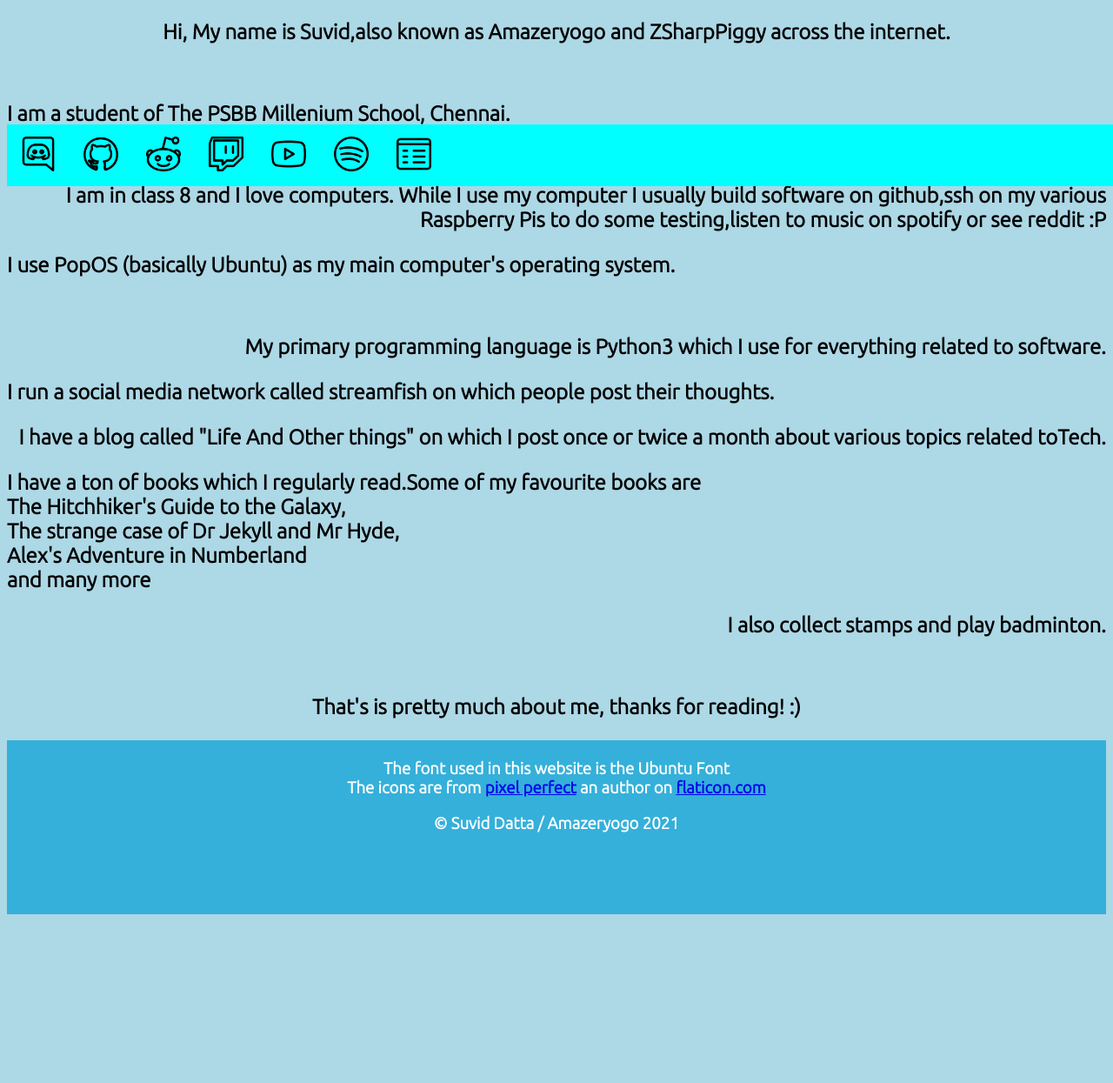
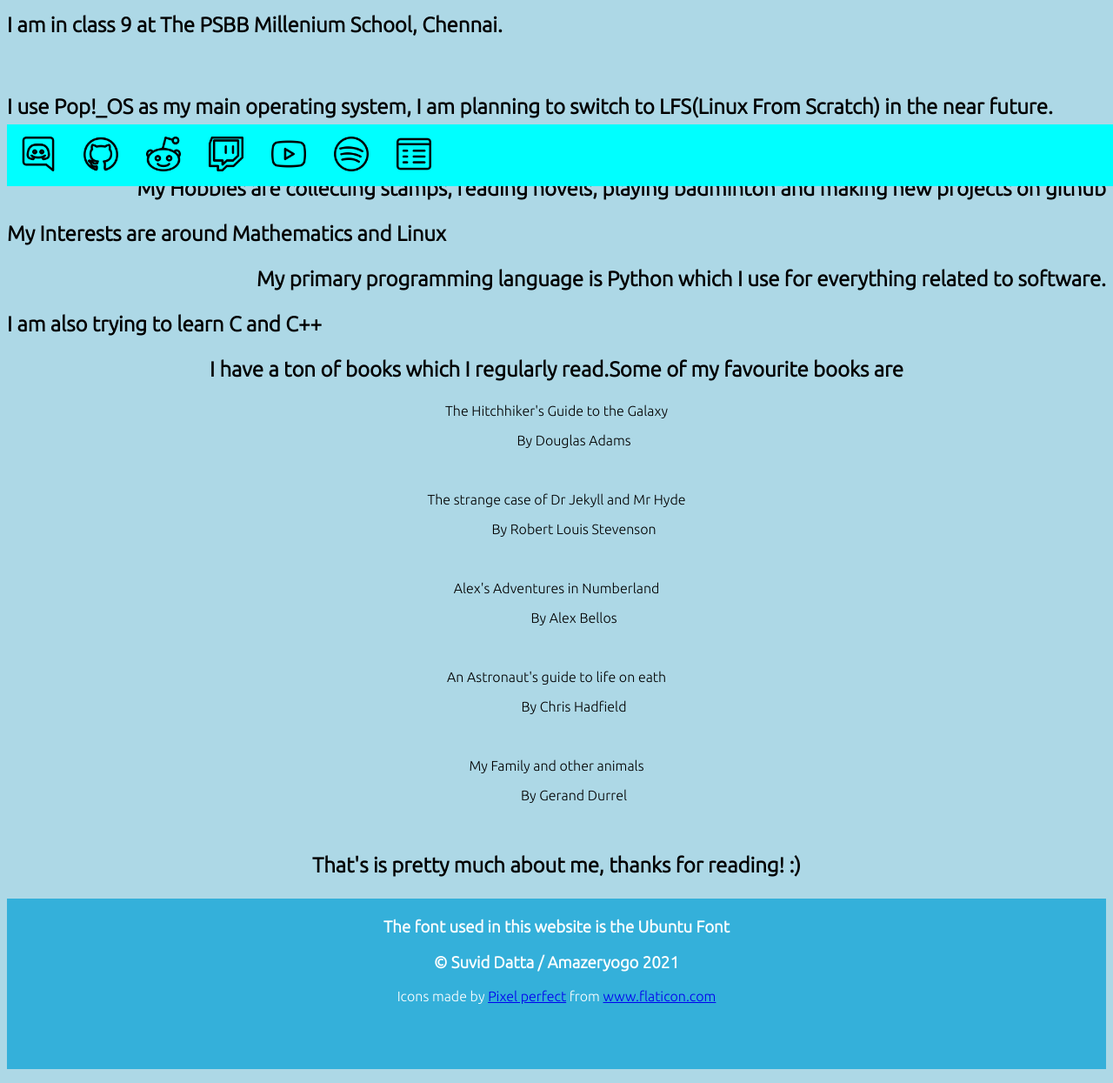
Before and after one commit to Amazeryogo/Project-Inspirations, a Flask app: page / in a window 1280 px wide. Shown: the part 586-1831 px from the top of the page at 87% size. Before the commit the page ends 1637 px from the top, so only its background shows below. Run offline with Flask 2, Linux system fonts and the light colour scheme.

Commit message:
Update index.html

```diff
--- a/templates/index.html
+++ b/templates/index.html
@@ -6,7 +6,7 @@
    <meta name="keywords" content="Suvid, Famous, legend">
    <meta name="author" content="Suvid Datta">
    <meta name="viewport" content="width=device-width, initial-scale=1.0">
-    <title>Suvid Datta</title>
+    <title>Suvid's website</title>
     <style type="text/css">
        @import url('https://fonts.googleapis.com/css2?family=Ubuntu:wght@300&display=swap');
         .navbar {
@@ -55,23 +55,38 @@ footer {
 
 </head>
 <body>
-<h1 style="text-align:center;">Suvid Datta</h1>
-<h4 style="text-align:center"> PS: your ip is {{ip}}, DONT PANIC! Have a 🍪</h4>
+<h1 style="text-align:center;">Suvid's Personal Website</h1>
+<h4 style="text-align:center"> PS: your ip is {{ip}}, DONT PANIC!</h4>
 <br/>
 <br/>
 <br/>
 
-<h1><p style="text-align: center;">About Me!</h1>
+
  <td><img class="center" src="{{ picture }}"></td>
-<h2><p style="text-align: center;">Hi, My name is Suvid,also known as Amazeryogo and ZSharpPiggy across the internet.</p></h2></br>
-<h2><p style="text-align: left;">I am a student of The PSBB Millenium School, Chennai.</p></h2></br>
-<h2><p style="text-align: right;">I am in class 8 and I love computers. While I use my computer I usually build software on github,ssh on my various Raspberry Pis to do some testing,listen to music on spotify or see reddit :P</p></h2>
-<h2><p style="text-align: left;"> I use PopOS (basically Ubuntu) as my main computer's operating system.</p></h2></br>
-<h2><p style="text-align: right;">My primary programming language is Python3 which I use for everything related to software.</p></h2>
-<h2><p style="text-align: left">I run a social media network called streamfish on which people post their thoughts.</p></h2>
-<h2><p style="text-align: right;">I have a blog called "Life And Other things" on which I post once or twice a month about various topics related toTech.</p></h2>
-<h2><p style="text-align: left;">I have a ton of books which I regularly read.Some of my favourite books are <br/> The Hitchhiker's Guide to the Galaxy, <br/> The strange case of Dr Jekyll and Mr Hyde, <br/>Alex's Adventure in Numberland <br/> and many more </p></h2>
-<h2><p style="text-align: right;">I also collect stamps and play badminton.</p></h2><br/>
+<h2><p style="text-align: center;">Hi,I am Suvid Datta! My Username is Amazeryogo</p></h2></br>
+<h2><p style="text-align: left;">I am in class 9 at The PSBB Millenium School, Chennai.</p></h2></br>
+<h2><p style="text-align: left;">I use Pop!_OS as my main operating system, I am planning to switch to LFS(Linux From Scratch) in the near future.</p></h2></br>
+<h2><p style="text-align: right">My Hobbies are collecting stamps, reading novels, playing badminton and making new projects on github</p></h2>
+<h2><p style="text-align: left;">My Interests are around Mathematics and Linux</p></h2>
+<h2><p style="text-align: right;">My primary programming language is Python which I use for everything related to software.</p></h2>
+<h2><p style="text-align: left;">I am also trying to learn C and C++</p></h2>
+<h2><p style="text-align: center;">I have a ton of books which I regularly read.Some of my favourite books are </p></h2>
+  <dl>
+  <dt><p style="text-align: center;">The Hitchhiker's Guide to the Galaxy</p></dt>
+  <dd><p style="text-align: center;">By Douglas Adams</p></dd>
+</br>
+  <dt><p style="text-align: center;">The strange case of Dr Jekyll and Mr Hyde</p></dt>
+  <dd><p style="text-align: center;">By Robert Louis Stevenson</p><dd>
+</br>
+  <dt><p style="text-align: center;">Alex's Adventures in Numberland</p></dt>
+  <dd><p style="text-align: center;">By Alex Bellos</p></dd>
+</br>
+  <dt><p style="text-align: center;">An Astronaut's guide to life on eath</p></dt>
+  <dd><p style="text-align: center;">By Chris Hadfield</p></dd>
+</br>
+  <dt><p style="text-align: center;">My Family and other animals</p></dt>
+  <dd><p style="text-align: center;">By Gerand Durrel</p></dd>
+</br>
 <h2><p style="text-align: center;">That's is pretty much about me, thanks for reading! :)</p></h2>
 <div class="navbar">
   <a href="https://discord.gg/f7nzXG9cja"><img src="static/discord.png" width="40" height="40" alt="discord"></a>
@@ -86,8 +101,9 @@ footer {
 </div>
 </body>
 <footer>
-  <h3><p style="text-align:center;"> The font used in this website is the Ubuntu Font <br/>The icons are from <a href="https://www.flaticon.com/authors/pixel-perfect">pixel perfect</a> an author on <a href="https://www.flaticon.com/">flaticon.com</a></p></h3>
+  <h3><p style="text-align:center;"> The font used in this website is the Ubuntu Font </p></h3>
   <h3><p style="text-align:center;"> © Suvid Datta / Amazeryogo 2021</p></h3>
+  <div>Icons made by <a href="https://www.flaticon.com/authors/pixel-perfect" title="Pixel perfect">Pixel perfect</a> from <a href="https://www.flaticon.com/" title="Flaticon">www.flaticon.com</a></div>
   <br/>
   <br/>
   <br/>
```
